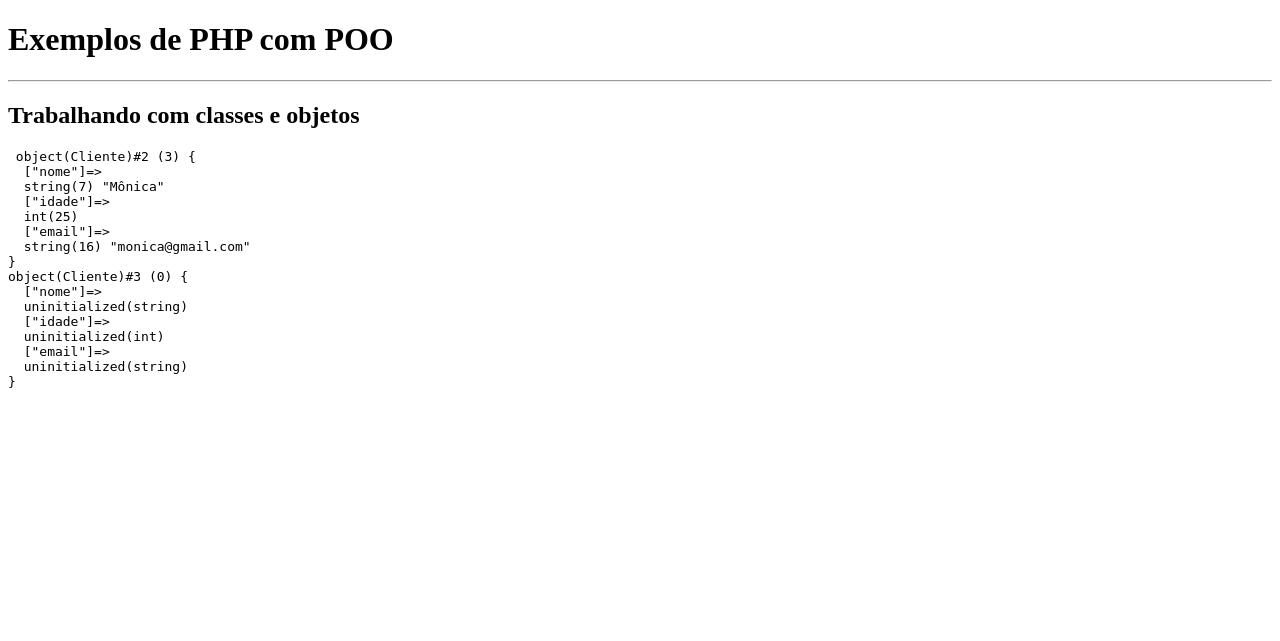
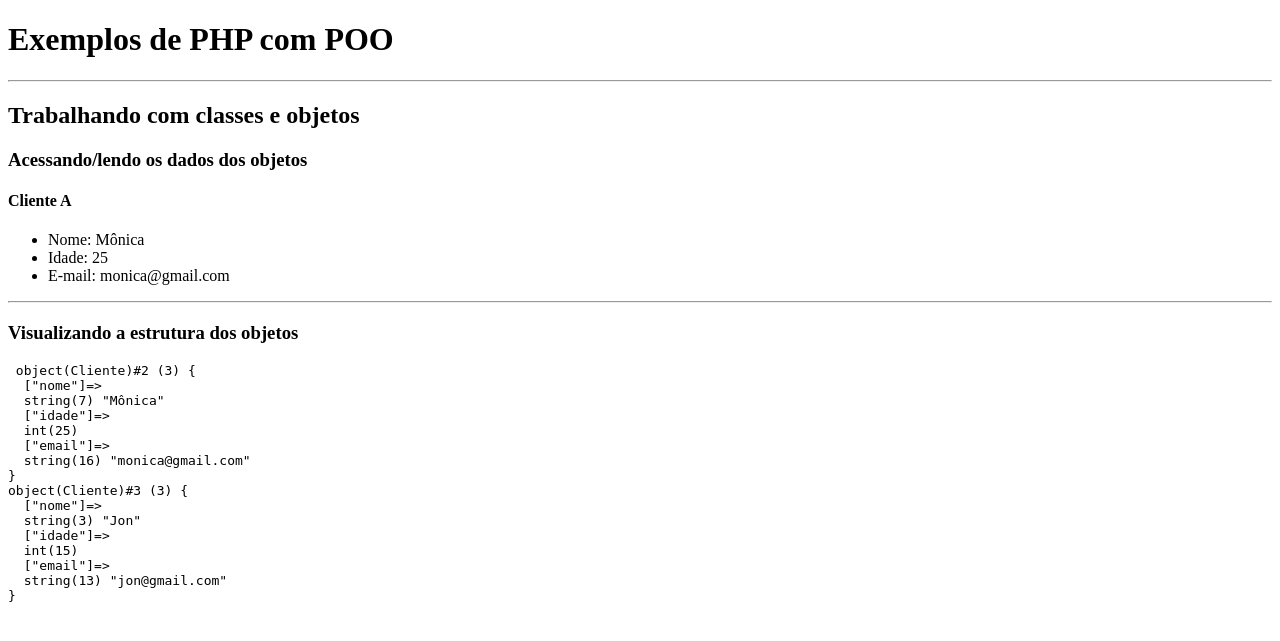
Before and after one commit to Emerson-FullStackSenacPenha/exemplos-poo, a PHP site: page / in a window 1280 px wide. Shown: the top 641 px of the page. Run offline with PHP 8.4, Linux system fonts and the light colour scheme.

Commit message:
exibindo resultado da classe no HTML

```diff
--- a/index.php
+++ b/index.php
@@ -11,6 +11,10 @@ $clienteB = new Cliente();
 $clienteA->nome = "Mônica";
 $clienteA->idade = 25;
 $clienteA->email = "monica@gmail.com";
+
+$clienteB->nome = "Jon";
+$clienteB->idade = 15;
+$clienteB->email = "jon@gmail.com";
 
 ?>
 
@@ -27,6 +31,17 @@ $clienteA->email = "monica@gmail.com";
     <hr>
     <h2>Trabalhando com classes e objetos</h2>
 
+    <h3>Acessando/lendo os dados dos objetos</h3>
+
+    <h4>Cliente A</h4>
+    <ul>
+        <li>Nome: <?=$clienteA->nome?> </li>
+        <li>Idade: <?=$clienteA->idade?> </li>
+        <li>E-mail: <?=$clienteA->email?></li>
+    </ul>
+
+    <hr>
+    <h3>Visualizando a estrutura dos objetos</h3>
     <pre> <?=var_dump($clienteA, $clienteB)?> </pre>
 
 </body>
```
